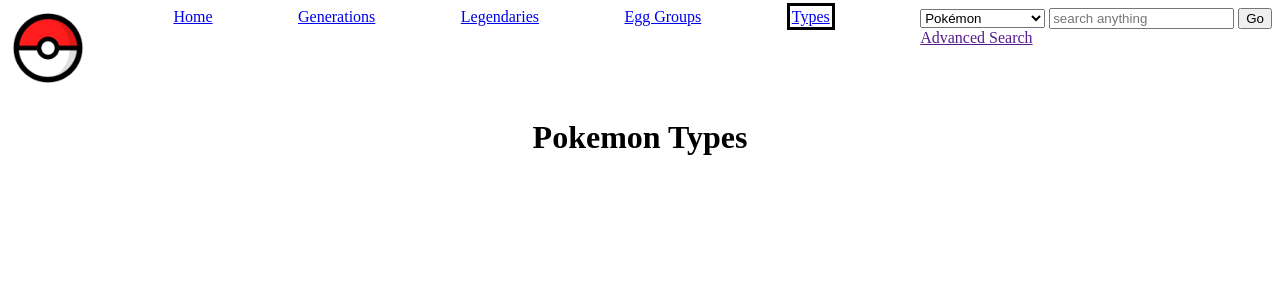
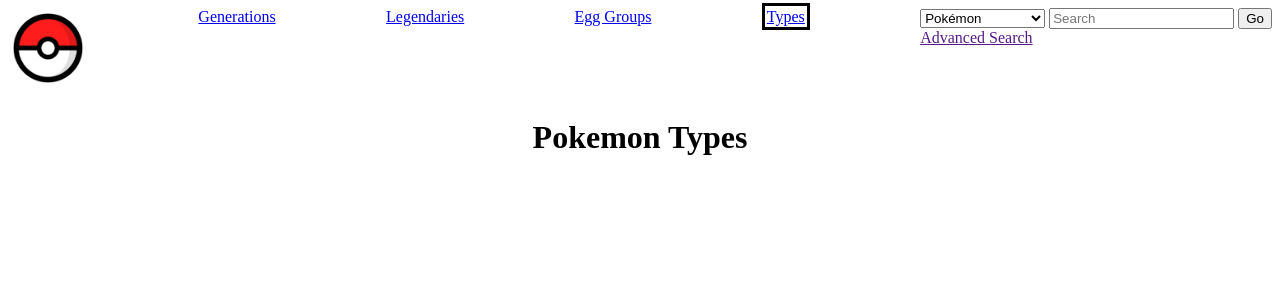
Before and after one commit to rubenboero21/cs257, a Flask app: page /types in a window 1280 px wide. Shown: the top 300 px of the page. Run offline with Flask 2, Linux system fonts and the light colour scheme; data that the repository does not hold is empty; parts of the project's set-up code (start-up, migrations or seed data) failed here and were passed over; some libraries are stand-ins or nearby versions.

Commit message:
Removed home page link from the pages

```diff
--- a/webapp/templates/egg_groups.html
+++ b/webapp/templates/egg_groups.html
@@ -14,7 +14,6 @@
         <!-- The following site was used to learn how to make an image a link:
         https://pagedart.com/blog/linking-images-in-html/ -->
         <a href = "/"><img id = "logo" alt = "Logo" src="{{ url_for('static', filename='logo.png') }}"></a>
-        <a href = "/">Home</a>
         <a href = "/generations">Generations</a>
         <a href = "/legendaries">Legendaries</a>
         <div>
@@ -29,7 +28,7 @@
                 <option value = "ability">Ability</option>
                 <option value = "type">Type</option>
             </select>
-            <input id = "search_bar" name = "search_bar" type="text" placeholder="search anything"/>
+            <input id = "search_bar" name = "search_bar" type="text" placeholder="Search"/>
             <input id = "go_button" type="submit" value="Go"><br/> <!-- <br /> is line break-->
             <label for="search_bar"><a href = "">Advanced Search</a></label>
         </div>
--- a/webapp/templates/generations.html
+++ b/webapp/templates/generations.html
@@ -14,7 +14,6 @@
         <!-- The following site was used to learn how to make an image a link:
         https://pagedart.com/blog/linking-images-in-html/ -->
         <a href = "/"><img id = "logo" alt = "Logo" src="{{ url_for('static', filename='logo.png') }}"></a>
-        <a href = "/">Home</a>
         <div>
             <a href = "/generations" id = "current_page">Generations</a>
         </div>
@@ -29,7 +28,7 @@
                 <option value = "ability">Ability</option>
                 <option value = "type">Type</option>
             </select>
-            <input id = "search_bar" name = "search_bar" type="text" placeholder="search anything"/>
+            <input id = "search_bar" name = "search_bar" type="text" placeholder="Search"/>
             <input id = "go_button" type="submit" value="Go"><br/> <!-- <br /> is line break-->
             <label for="search_bar"><a href = "">Advanced Search</a></label>
         </div>
--- a/webapp/templates/legendaries.html
+++ b/webapp/templates/legendaries.html
@@ -14,7 +14,6 @@
         <!-- The following site was used to learn how to make an image a link:
         https://pagedart.com/blog/linking-images-in-html/ -->
         <a href = "/"><img id = "logo" alt = "Logo" src="{{ url_for('static', filename='logo.png') }}"></a>
-        <a href = "/">Home</a>
         <a href = "/generations">Generations</a>
         <div>
             <a href = "/legendaries" id = "current_page">Legendaries</a>
@@ -29,7 +28,7 @@
                 <option value = "ability">Ability</option>
                 <option value = "type">Type</option>
             </select>
-            <input id = "search_bar" name = "search_bar" type="text" placeholder="search anything"/>
+            <input id = "search_bar" name = "search_bar" type="text" placeholder="Search"/>
             <input id = "go_button" type="submit" value="Go"><br/> <!-- <br /> is line break-->
             <label for="search_bar"><a href = "">Advanced Search</a></label>
         </div>
--- a/webapp/templates/pokedex.html
+++ b/webapp/templates/pokedex.html
@@ -17,7 +17,6 @@
         <!-- The following site was used to learn how to make an image a link:
         https://pagedart.com/blog/linking-images-in-html/ -->
         <a href = "/"><img id = "logo" alt = "Logo" src="{{ url_for('static', filename='logo.png') }}"></a>
-        <a href = "/">Home</a>
         <a href = "/generations">Generations</a>
         <a href = "/legendaries">Legendaries</a>
         <a href = "/egg_groups">Egg Groups</a>
--- a/webapp/templates/search_results.html
+++ b/webapp/templates/search_results.html
@@ -15,7 +15,6 @@
             <!-- The following site was used to learn how to make an image a link:
             https://pagedart.com/blog/linking-images-in-html/ -->
             <a href = "/"><img id = "logo" alt = "Logo" src="{{ url_for('static', filename='logo.png') }}"></a>
-            <a href = "/">Home</a>
             <a href = "/generations">Generations</a>
             <a href = "/legendaries">Legendaries</a>
             <a href = "/egg_groups">Egg Groups</a>
--- a/webapp/templates/types.html
+++ b/webapp/templates/types.html
@@ -13,7 +13,6 @@
         <!-- The following site was used to learn how to make an image a link:
         https://pagedart.com/blog/linking-images-in-html/ -->
         <a href = "/"><img id = "logo" alt = "Logo" src="{{ url_for('static', filename='logo.png') }}"></a>
-        <a href = "/">Home</a>
         <a href = "/generations">Generations</a>
         <a href = "/legendaries">Legendaries</a>
         <a href = "/egg_groups">Egg Groups</a>
@@ -27,7 +26,7 @@
                 <option value = "ability">Ability</option>
                 <option value = "type">Type</option>
             </select>
-            <input id = "search_bar" name = "search_bar" type="text" placeholder="search anything"/>
+            <input id = "search_bar" name = "search_bar" type="text" placeholder="Search"/>
             <input id = "go_button" type="submit" value="Go"><br/> <!-- <br /> is line break-->
             <label for="search_bar"><a href = "">Advanced Search</a></label>
         </div>
```
